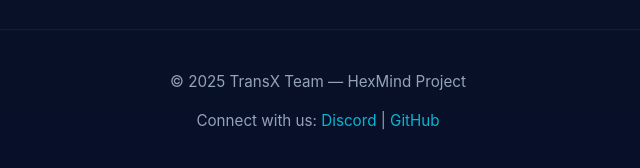
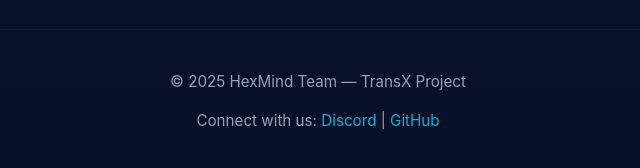
Before and after one commit to Aadistech/landing-page, a plain HTML site: page index.html in a window 1280 px wide. Shown: the part 1303-1471 px from the top of the page, 322-962 px from the left. Drawn offline with Linux system fonts and the light colour scheme.

Commit message:
footer changes

```diff
--- a/index.html
+++ b/index.html
@@ -461,7 +461,7 @@ footer a:hover {
 
 <!-- 📞 Footer -->
 <footer>
-  <p>© 2025 TransX Team — HexMind Project</p>
+  <p>© 2025 HexMind Team — TransX Project</p>
   <p>Connect with us: <a href="https://discord.gg/d8uJz6Pm">Discord</a> | <a href="https://github.com/Aadistech/aadijdv_transx">GitHub</a></p>
 </footer>
 
```
